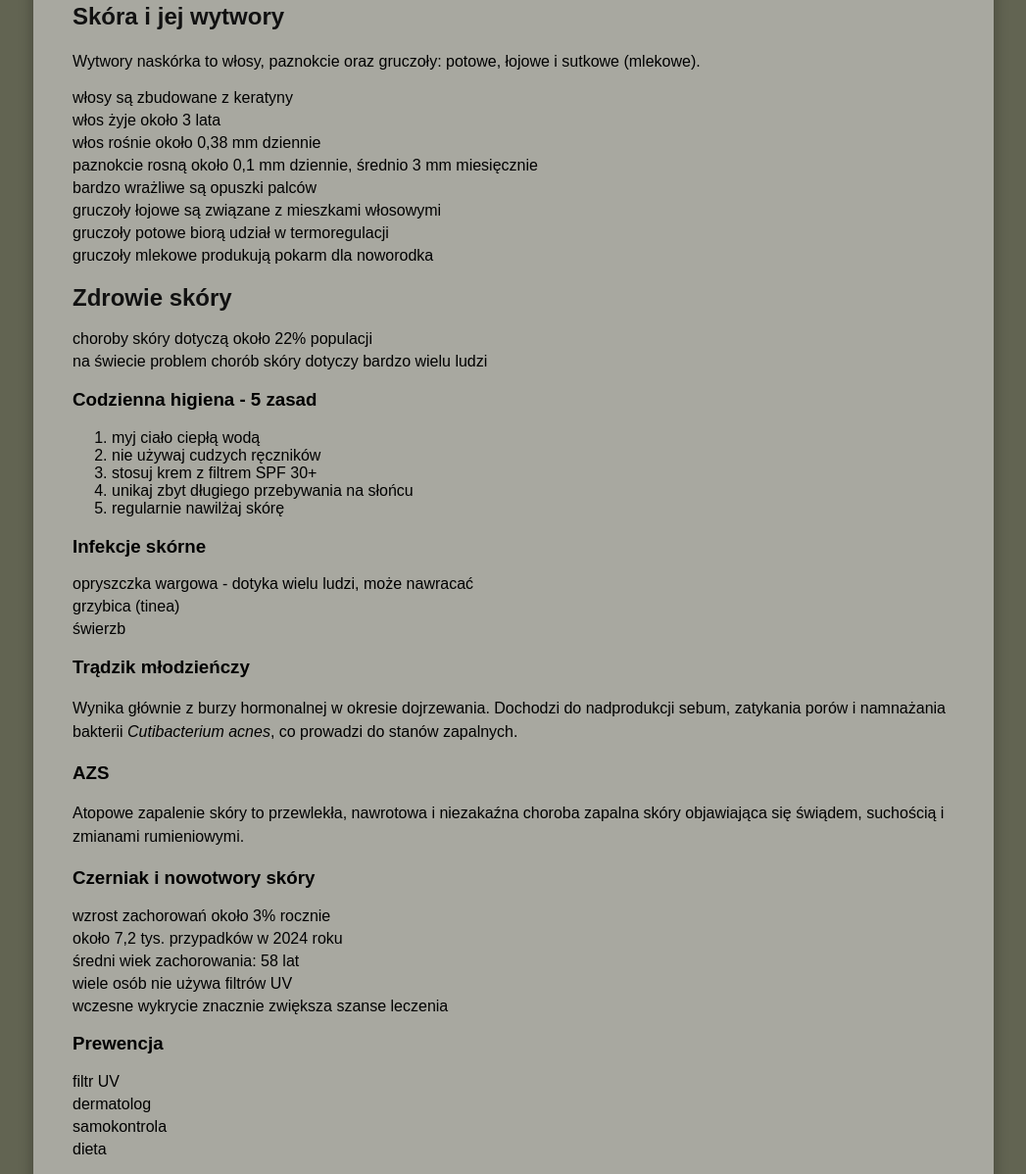
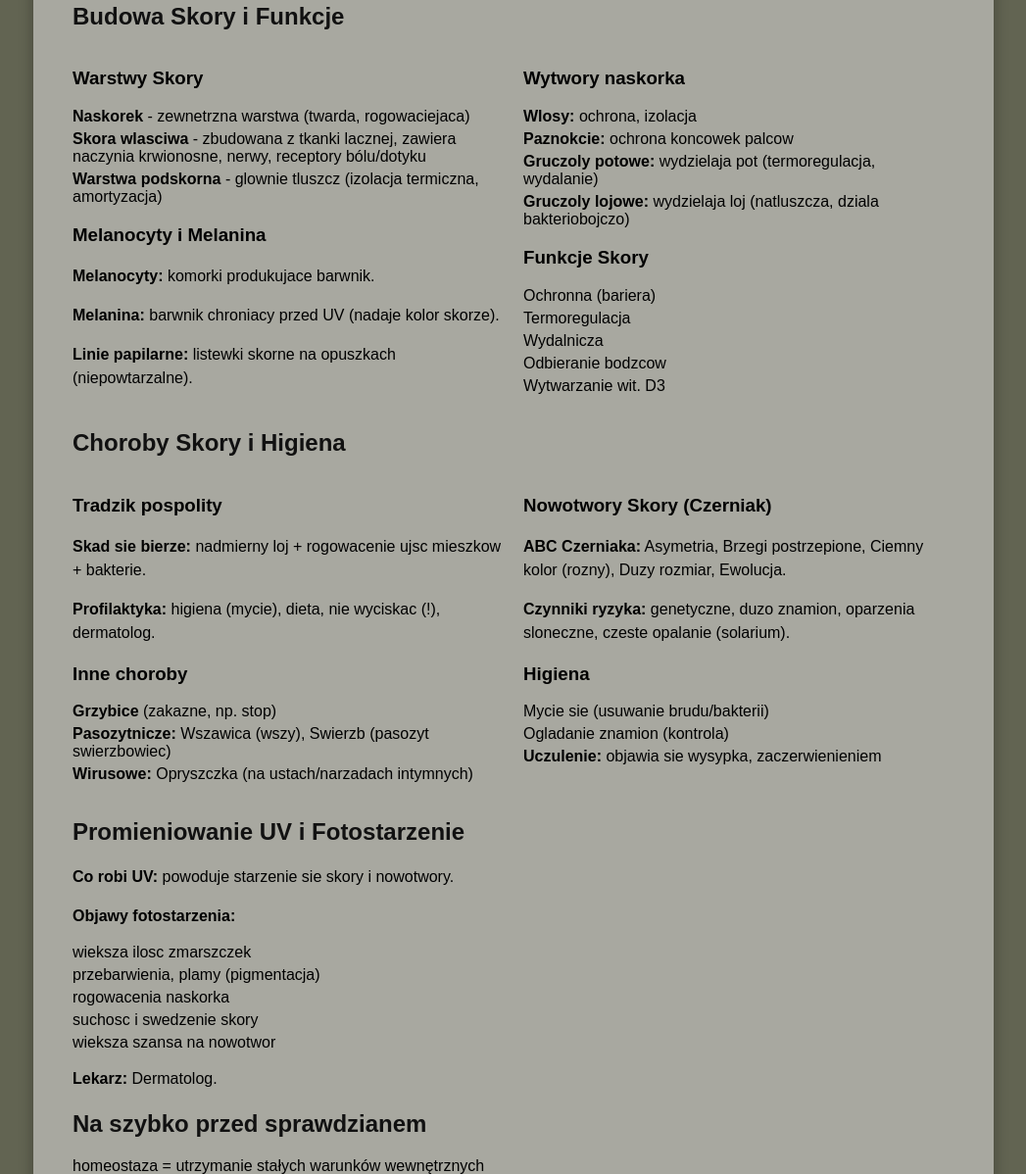
Before and after one commit to u170chakubwaw-rgb/sciaga, a plain HTML site: page biologia.html in a window 1280 px wide. Shown: the part 4194-5392 px from the top of the page at 98% size, without its empty margins (116-1163 px from the left). Drawn offline with Linux system fonts and the light colour scheme.

Commit message:
notatki z biologii na teamt skory

```diff
--- a/biologia.html
+++ b/biologia.html
@@ -343,78 +343,117 @@
         </section>
 
         <section>
-          <h2>Skóra i jej wytwory</h2>
+          <h2>Budowa Skory i Funkcje</h2>
+          <div class="two-columns">
+            <div>
+              <h3>Warstwy Skory</h3>
+              <ul>
+                <li>
+                  <b>Naskorek</b> - zewnetrzna warstwa (twarda, rogowaciejaca)
+                </li>
+                <li>
+                  <b>Skora wlasciwa</b> - zbudowana z tkanki lacznej, zawiera
+                  naczynia krwionosne, nerwy, receptory bólu/dotyku
+                </li>
+                <li>
+                  <b>Warstwa podskorna</b> - glownie tluszcz (izolacja
+                  termiczna, amortyzacja)
+                </li>
+              </ul>
+              <h3>Melanocyty i Melanina</h3>
+              <p><b>Melanocyty:</b> komorki produkujace barwnik.</p>
               <p>
-            Wytwory naskórka to włosy, paznokcie oraz gruczoły: potowe, łojowe i
-            sutkowe (mlekowe).
+                <b>Melanina:</b> barwnik chroniacy przed UV (nadaje kolor
+                skorze).
               </p>
+              <p>
+                <b>Linie papilarne:</b> listewki skorne na opuszkach
+                (niepowtarzalne).
+              </p>
+            </div>
+            <div>
+              <h3>Wytwory naskorka</h3>
               <ul>
-            <li>włosy są zbudowane z keratyny</li>
-            <li>włos żyje około 3 lata</li>
-            <li>włos rośnie około 0,38 mm dziennie</li>
+                <li><b>Wlosy:</b> ochrona, izolacja</li>
+                <li><b>Paznokcie:</b> ochrona koncowek palcow</li>
                 <li>
-              paznokcie rosną około 0,1 mm dziennie, średnio 3 mm miesięcznie
+                  <b>Gruczoly potowe:</b> wydzielaja pot (termoregulacja,
+                  wydalanie)
                 </li>
-            <li>bardzo wrażliwe są opuszki palców</li>
-            <li>gruczoły łojowe są związane z mieszkami włosowymi</li>
-            <li>gruczoły potowe biorą udział w termoregulacji</li>
-            <li>gruczoły mlekowe produkują pokarm dla noworodka</li>
+                <li>
+                  <b>Gruczoly lojowe:</b> wydzielaja loj (natluszcza, dziala
+                  bakteriobojczo)
+                </li>
               </ul>
+              <h3>Funkcje Skory</h3>
+              <ul>
+                <li>Ochronna (bariera)</li>
+                <li>Termoregulacja</li>
+                <li>Wydalnicza</li>
+                <li>Odbieranie bodzcow</li>
+                <li>Wytwarzanie wit. D3</li>
+              </ul>
+            </div>
+          </div>
         </section>
 
         <section>
-          <h2>Zdrowie skóry</h2>
+          <h2>Choroby Skory i Higiena</h2>
+          <div class="two-columns">
+            <div>
+              <h3>Tradzik pospolity</h3>
+              <p>
+                <b>Skad sie bierze:</b> nadmierny loj + rogowacenie ujsc
+                mieszkow + bakterie.
+              </p>
+              <p>
+                <b>Profilaktyka:</b> higiena (mycie), dieta, nie wyciskac (!),
+                dermatolog.
+              </p>
+              <h3>Inne choroby</h3>
               <ul>
-            <li>choroby skóry dotyczą około 22% populacji</li>
-            <li>na świecie problem chorób skóry dotyczy bardzo wielu ludzi</li>
+                <li><b>Grzybice</b> (zakazne, np. stop)</li>
+                <li>
+                  <b>Pasozytnicze:</b> Wszawica (wszy), Swierzb (pasozyt
+                  swierzbowiec)
+                </li>
+                <li>
+                  <b>Wirusowe:</b> Opryszczka (na ustach/narzadach intymnych)
+                </li>
               </ul>
+            </div>
+            <div>
+              <h3>Nowotwory Skory (Czerniak)</h3>
+              <p>
+                <b>ABC Czerniaka:</b> Asymetria, Brzegi postrzepione, Ciemny
+                kolor (rozny), Duzy rozmiar, Ewolucja.
+              </p>
+              <p>
+                <b>Czynniki ryzyka:</b> genetyczne, duzo znamion, oparzenia
+                sloneczne, czeste opalanie (solarium).
+              </p>
+              <h3>Higiena</h3>
+              <ul>
+                <li>Mycie sie (usuwanie brudu/bakterii)</li>
+                <li>Ogladanie znamion (kontrola)</li>
+                <li><b>Uczulenie:</b> objawia sie wysypka, zaczerwienieniem</li>
+              </ul>
+            </div>
+          </div>
+        </section>
 
-          <h3>Codzienna higiena - 5 zasad</h3>
-          <ol>
-            <li>myj ciało ciepłą wodą</li>
-            <li>nie używaj cudzych ręczników</li>
-            <li>stosuj krem z filtrem SPF 30+</li>
-            <li>unikaj zbyt długiego przebywania na słońcu</li>
-            <li>regularnie nawilżaj skórę</li>
-          </ol>
-
-          <h3>Infekcje skórne</h3>
+        <section>
+          <h2>Promieniowanie UV i Fotostarzenie</h2>
+          <p><b>Co robi UV:</b> powoduje starzenie sie skory i nowotwory.</p>
+          <p><b>Objawy fotostarzenia:</b></p>
           <ul>
-            <li>opryszczka wargowa - dotyka wielu ludzi, może nawracać</li>
-            <li>grzybica (tinea)</li>
-            <li>świerzb</li>
+            <li>wieksza ilosc zmarszczek</li>
+            <li>przebarwienia, plamy (pigmentacja)</li>
+            <li>rogowacenia naskorka</li>
+            <li>suchosc i swedzenie skory</li>
+            <li>wieksza szansa na nowotwor</li>
           </ul>
-
-          <h3>Trądzik młodzieńczy</h3>
-          <p>
-            Wynika głównie z burzy hormonalnej w okresie dojrzewania. Dochodzi
-            do nadprodukcji sebum, zatykania porów i namnażania bakterii
-            <i>Cutibacterium acnes</i>, co prowadzi do stanów zapalnych.
-          </p>
-
-          <h3>AZS</h3>
-          <p>
-            Atopowe zapalenie skóry to przewlekła, nawrotowa i niezakaźna
-            choroba zapalna skóry objawiająca się świądem, suchością i zmianami
-            rumieniowymi.
-          </p>
-
-          <h3>Czerniak i nowotwory skóry</h3>
-          <ul>
-            <li>wzrost zachorowań około 3% rocznie</li>
-            <li>około 7,2 tys. przypadków w 2024 roku</li>
-            <li>średni wiek zachorowania: 58 lat</li>
-            <li>wiele osób nie używa filtrów UV</li>
-            <li>wczesne wykrycie znacznie zwiększa szanse leczenia</li>
-          </ul>
-
-          <h3>Prewencja</h3>
-          <ul>
-            <li>filtr UV</li>
-            <li>dermatolog</li>
-            <li>samokontrola</li>
-            <li>dieta</li>
-          </ul>
+          <p><b>Lekarz:</b> Dermatolog.</p>
         </section>
 
         <section>
```
Lines whose indentation alone changed are shown as unchanged.
